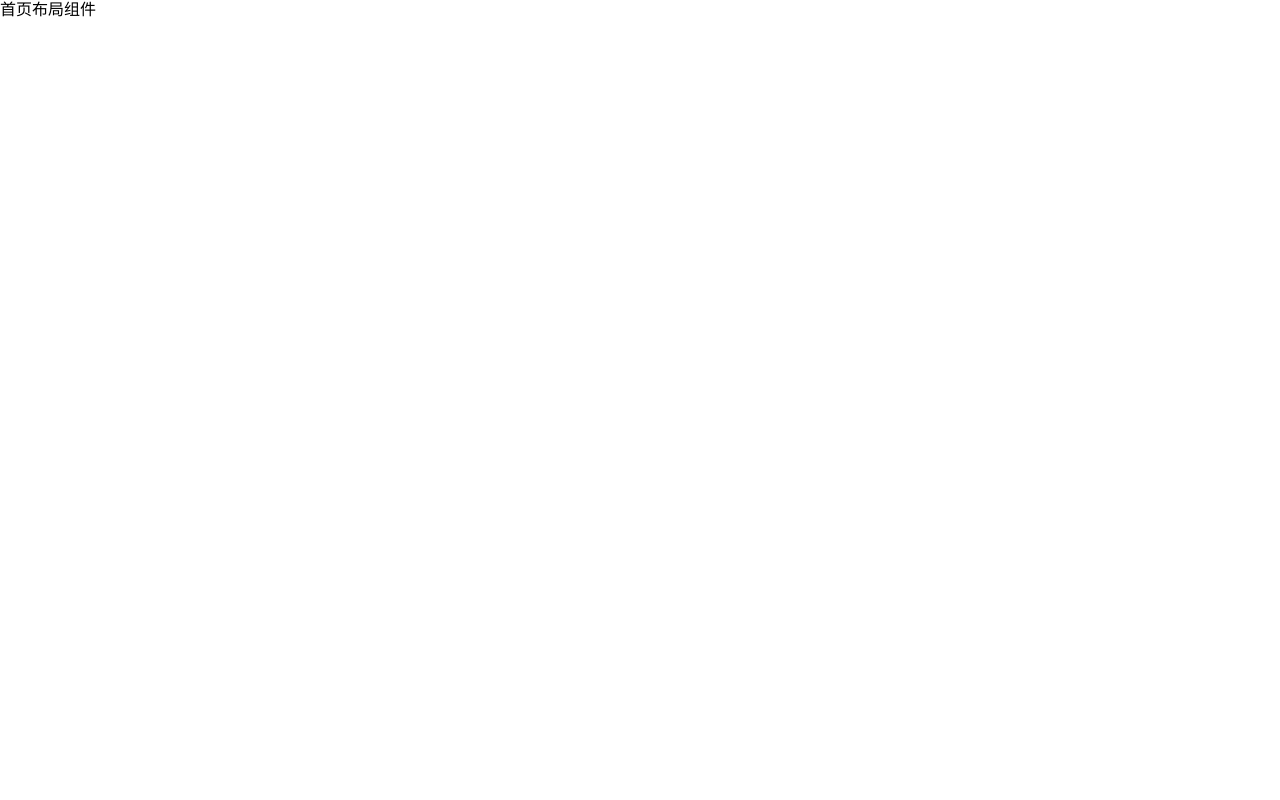
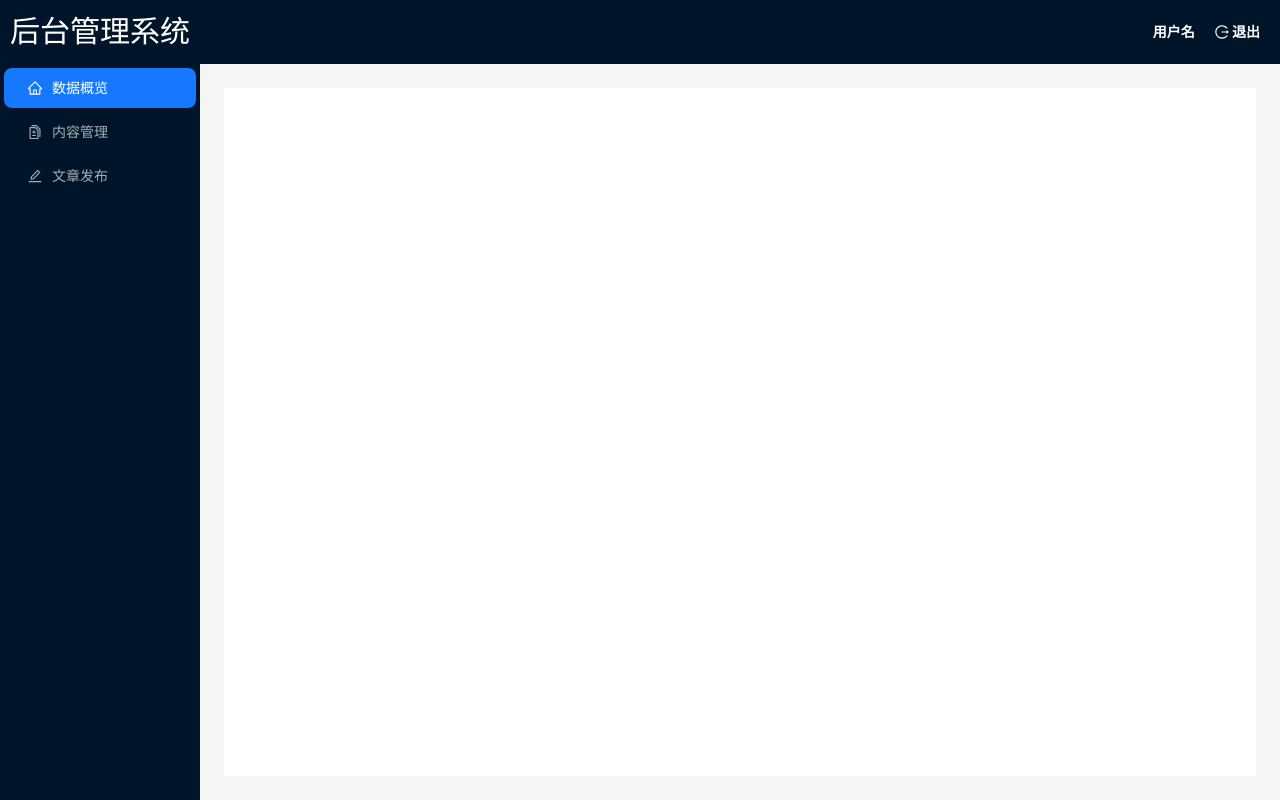
Before and after one commit to 631916165/admin_login, a React (Create React App) app: page /home in a window 1280 px wide. Built offline with nearby package versions, Linux system fonts and the light colour scheme; sample sign-in values are in the browser's storage.

Commit message:
出了些小问题

```diff
--- a/src/App.js
+++ b/src/App.js
@@ -1,20 +1,24 @@
-import {BrowserRouter as Router,Route,Switch,Redirect} from 'react-router-dom'
-import Home from './pages/Layout'
+import {BrowserRouter as Router,Route,Switch} from 'react-router-dom'
 import Login from './pages/Login'
 import Wufa from './pages/Wufa'
+import AuthRoute from 'components/AuthRoute'
+import Lay from 'pages/Lay'
 
 function App() {
+  const isAuthenticated = !!localStorage.getItem('token-geek-pc-hz21');
+  console.log('s',isAuthenticated);
   return (
     <Router>
       <div className='App'>
-        {/* <Link to="/login">登录</Link>
-        <Link to="/home">首页</Link> */}
-
         {/* 配置路由规则 */}
         <Switch>
-          <Redirect exact from="/" to="/home"></Redirect>
-          <Route path="/home" component={Home}></Route>
-          <Route path="/login" component={Login}></Route>
+          <AuthRoute
+            exact
+            path="/home"
+            component={Lay}
+            isAuthenticated={isAuthenticated}
+          />
+          <Route exact path="/login" component={Login}></Route>
           {/* 配置一个404 */}
           <Route path="/wufa" component={Wufa}></Route>
         </Switch>
--- /dev/null
+++ b/src/components/AuthRoute/index.jsx
@@ -0,0 +1,22 @@
+// 创建路由守卫
+
+
+import { message } from 'antd';
+import React from 'react';
+import { Route, useHistory } from 'react-router-dom';
+
+const AuthRoute = ({ component: Component, isAuthenticated, ...rest }) => {
+  const history = useHistory();
+
+  console.log('isAuthenticateds:', isAuthenticated);
+
+  if (!isAuthenticated) {
+    message.error('您还没有进行登录，无权限访问此页，即将为您跳转到登录页')
+    history.push('/login');
+    return null;
+  }
+
+  return <Route {...rest} component={Component} />;
+};
+
+export default AuthRoute;
--- /dev/null
+++ b/src/pages/ArticleList/index.jsx
@@ -0,0 +1,18 @@
+/*
+ * @Author: '631916165' '631916165@qq.com'
+ * @Date: 2023-07-20 09:38:55
+ * @LastEditors: '631916165' '631916165@qq.com'
+ * @LastEditTime: 2023-07-20 14:44:46
+ * @FilePath: \admin_login\src\pages\ArticleList\index.jsx
+ * @Description: 这是默认设置,请设置`customMade`, 打开koroFileHeader查看配置 进行设置: https://github.com/OBKoro1/koro1FileHeader/wiki/%E9%85%8D%E7%BD%AE
+ */
+import React,{Component} from "react";
+import styles from './index.module.scss';
+
+export default class ArticleList extends Component {
+    render() {
+        return (
+            <div className={styles.list}>内容列表</div>
+        )
+    }
+}
--- /dev/null
+++ b/src/pages/ArticleList/index.module.scss
@@ -0,0 +1,4 @@
+.list {
+    background-color: palegreen;
+    color: red;
+}
--- /dev/null
+++ b/src/pages/ArticlePublish/index.jsx
@@ -0,0 +1,17 @@
+/*
+ * @Author: '631916165' '631916165@qq.com'
+ * @Date: 2023-07-20 09:37:30
+ * @LastEditors: '631916165' '631916165@qq.com'
+ * @LastEditTime: 2023-07-20 09:38:37
+ * @FilePath: \admin_login\src\pages\ArticlePublish\index.jsx
+ * @Description: 这是默认设置,请设置`customMade`, 打开koroFileHeader查看配置 进行设置: https://github.com/OBKoro1/koro1FileHeader/wiki/%E9%85%8D%E7%BD%AE
+ */
+import React,{Component} from "react";
+
+export default class ArticlePublish extends Component {
+    render() {
+        return (
+            <div>文章内容发布</div>
+        )
+    }
+}
--- /dev/null
+++ b/src/pages/Home/index.jsx
@@ -0,0 +1,17 @@
+/*
+ * @Author: '631916165' '631916165@qq.com'
+ * @Date: 2023-07-20 09:35:10
+ * @LastEditors: '631916165' '631916165@qq.com'
+ * @LastEditTime: 2023-07-20 09:37:17
+ * @FilePath: \admin_login\src\pages\Home\index.jsx
+ * @Description: 这是默认设置,请设置`customMade`, 打开koroFileHeader查看配置 进行设置: https://github.com/OBKoro1/koro1FileHeader/wiki/%E9%85%8D%E7%BD%AE
+ */
+import React,{Component} from "react";
+
+export default class Home extends Component {
+    render() {
+        return (
+            <div>数据概览</div>
+        )
+    }
+}
--- /dev/null
+++ b/src/pages/Lay/index.jsx
@@ -0,0 +1,81 @@
+/*
+ * @Author: '631916165' '631916165@qq.com'
+ * @Date: 2023-07-19 11:12:10
+ * @LastEditors: '631916165' '631916165@qq.com'
+ * @LastEditTime: 2023-07-20 17:03:55
+ * @FilePath: \admin_login\src\pages\Layout\index.jsx
+ * @Description: 这是默认设置,请设置`customMade`, 打开koroFileHeader查看配置 进行设置: https://github.com/OBKoro1/koro1FileHeader/wiki/%E9%85%8D%E7%BD%AE
+ */
+import React,{Component} from "react";
+import styles from './index.module.scss';
+import {Layout,Menu,Popconfirm,message} from 'antd'
+import {HomeOutlined,DiffOutlined,EditOutlined, LogoutOutlined} from '@ant-design/icons'
+import {Switch,Route,Link} from 'react-router-dom'
+import ArticleList  from 'pages/ArticleList'
+import ArticlePublish from 'pages/ArticlePublish'
+import Home from 'pages/Home'
+import { removeToken } from "utils/Storange";
+
+const {Header,Content,Sider} = Layout;
+export default class Lay extends Component {
+    render() {
+        return (
+            <div className={styles.layout}>
+                <Layout>
+                    <Header className="header">
+                        <div className="layout-title">
+                            <h2>后台管理系统</h2>
+                        </div>
+                        <div className="profile">
+                            <span>用户名</span>
+                            <span>
+                                <Popconfirm
+                                    title="你确定要退出后台管理系统吗？"
+                                    okText="确定"
+                                    cancelText="取消"
+                                    onConfirm={this.onConfirm}
+                                >
+                                     <LogoutOutlined />{' '}退出
+                                </Popconfirm>
+                            </span>
+                        </div>
+                    </Header>
+                    <Layout>
+                        <Sider width={200}>
+                            <Menu
+                                theme="dark"
+                                mode="inline"
+                                defaultSelectedKeys={['1']}
+                                style={{height:'100%',borderRight:0}}
+                            >
+                                <Menu.Item key="1" icon={<HomeOutlined />}><Link to="/home/data">数据概览</Link></Menu.Item>
+                                <Menu.Item key="2" icon={<DiffOutlined />}><Link to="/home/list">内容管理</Link></Menu.Item>
+                                <Menu.Item key="3" icon={<EditOutlined />}><Link to="/home/publish">文章发布</Link></Menu.Item>
+                            </Menu>
+                        </Sider>
+                        <Layout style={{padding:'24px'}}>
+                            <Content className="site-layout-background">
+                                <Switch>
+                                    <Route exact path="/home/data" component={Home}></Route>
+                                    <Route path="/home/list" component={ArticleList}></Route>
+                                    <Route path="/home/publish" component={ArticlePublish}></Route>
+                                </Switch>
+                            </Content>
+                        </Layout>
+                    </Layout>
+                </Layout>
+            </div>
+        )
+    }
+
+
+    // 退出系统
+    onConfirm = () => {
+        // 移除token
+       removeToken();
+        // 跳转到登录页
+        this.props.history.push('/login');
+        // console.log('成功退出了');
+        message.success('退出成功！')
+    }
+}
--- /dev/null
+++ b/src/pages/Lay/index.module.scss
@@ -0,0 +1,40 @@
+.layout {
+    height: 100vh;
+    // layout样式
+    :global {
+        .ant-layout-header {
+            padding: 0;
+            position: relative;
+        }
+        .ant-layout {
+            height: 100%;
+        }
+        // 子元素样式
+        .layout-title {
+            float: left;
+            width: 300px;
+            height: 40px;
+            margin-top: 16px;
+            margin-left: 10px;
+            color: #fff;
+            line-height: 31px;
+            font-size: 20px;
+        }
+
+        .profile {
+            position: absolute;
+            color: #fff;
+            font-weight: 700;
+            right: 20px;
+            span + span {
+                margin-left: 20px;
+                cursor: pointer;
+            }
+        }
+
+        .site-layout-background {
+            background: #fff;
+            cursor: pointer;
+        }
+    }
+}
--- a/src/pages/Layout/index.jsx
+++ /dev/null
@@ -1,11 +0,0 @@
-import React,{Component} from "react";
-
-export default class Home extends Component {
-    render() {
-        return (
-            <div>
-                首页布局组件
-            </div>
-        )
-    }
-}
--- /dev/null
+++ b/src/utils/Storange.jsx
@@ -0,0 +1,24 @@
+/*
+ * @Author: '631916165' '631916165@qq.com'
+ * @Date: 2023-07-20 10:22:14
+ * @LastEditors: '631916165' '631916165@qq.com'
+ * @LastEditTime: 2023-07-20 10:28:46
+ * @FilePath: \admin_login\src\utils\Storange.jsx
+ * @Description: 这是默认设置,请设置`customMade`, 打开koroFileHeader查看配置 进行设置: https://github.com/OBKoro1/koro1FileHeader/wiki/%E9%85%8D%E7%BD%AE
+ */
+// 用于封装所有的localStorage的操作
+
+const TOKEN_KEY = 'token-geek-pc-hz21';
+
+//保存token
+export const setToken = (token) => localStorage.setItem(TOKEN_KEY,token)
+
+//获取token
+export const getToken = (token) => localStorage.getItem(TOKEN_KEY,token)
+
+
+// 移除token
+export const removeToken = () => localStorage.removeItem(TOKEN_KEY)
+
+// 判断有无token
+export const hasToken = () => !!getToken()
```
Also changed, not shown: src/pages/Login/index.jsx (+6 -4 lines), 1 other file (tests, documents, lock files or other folders).
